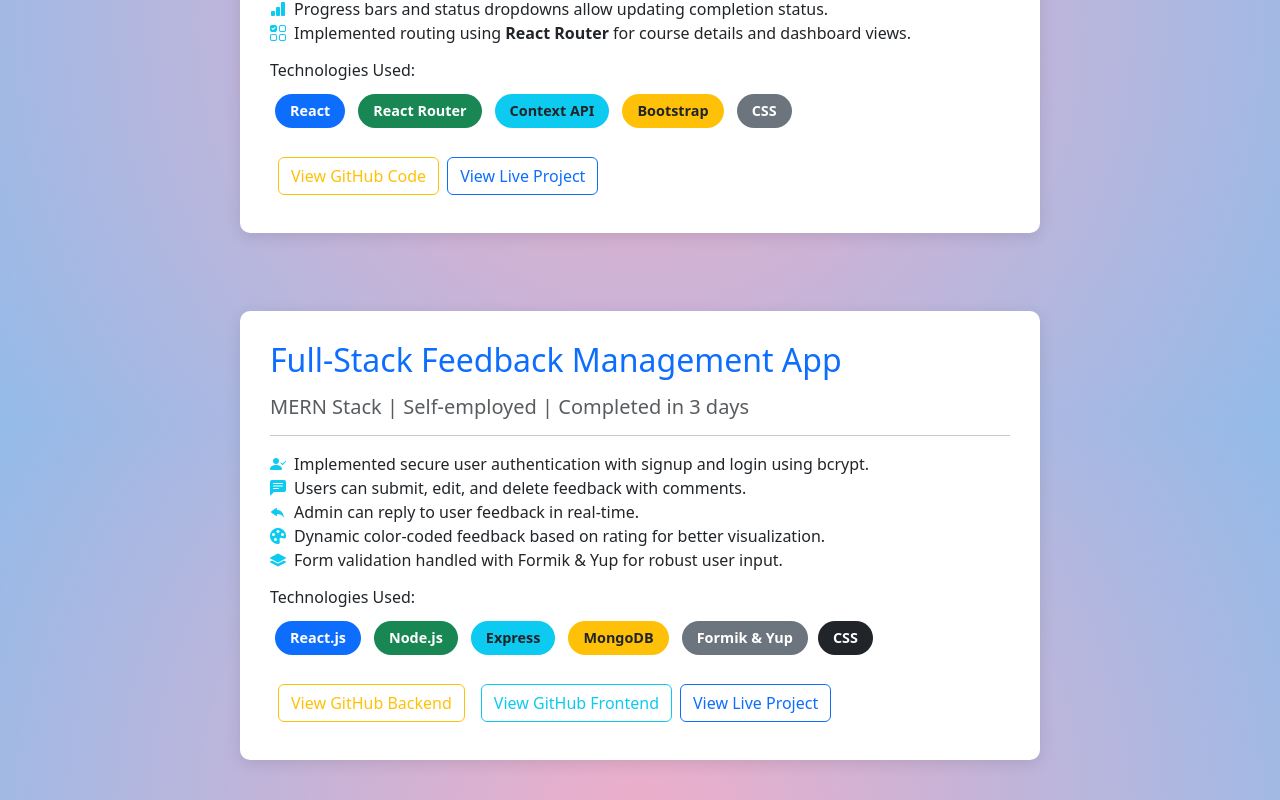
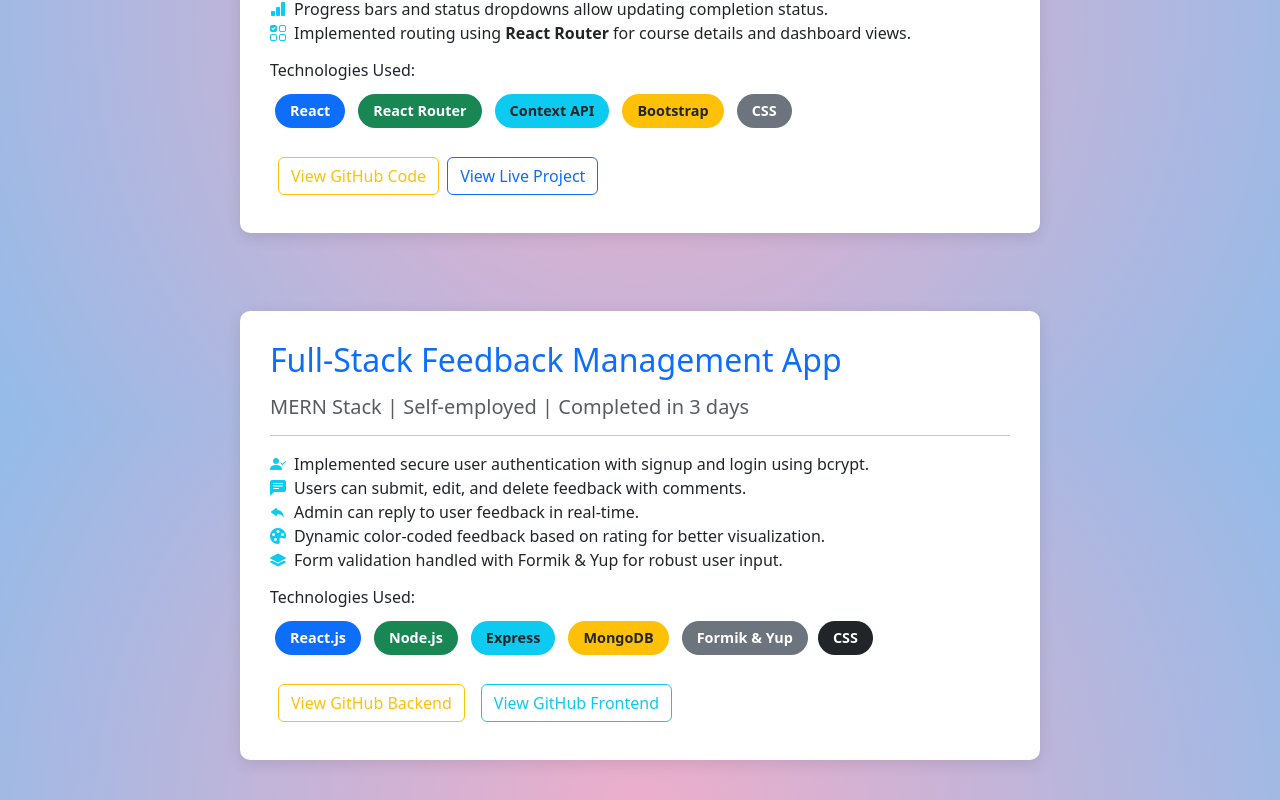
Before and after one commit to Ramyakrishnapitaka/Portfolio, a React (Vite) app: page /projectpage in a window 1280 px wide. Shown: the part 377-1177 px from the top of the page. Built offline with nearby package versions, Linux system fonts and the light colour scheme.

Commit message:
changes in resume.jsx and project.jsx

```diff
--- a/src/features/Project.jsx
+++ b/src/features/Project.jsx
@@ -117,14 +117,7 @@ function Projects() {
           >
             View GitHub Frontend
           </a>
-          <a
-            href="https://fullstackfeedbackapplication.onrender.com/"
-            target="_blank"
-            rel="noopener noreferrer"
-            className="btn btn-outline-primary"
-          >
-            View Live Project
-          </a>
+
         </div>
       </div>
 
--- a/src/features/Resume.jsx
+++ b/src/features/Resume.jsx
@@ -1,4 +1,4 @@
-import ramyaresume from "../pdf/ramya krishna pitaka resume77.pdf";
+import ramyaresume from "../pdf/Ramya_Krishna_Pitaka_MERN_Developer_Resume_Updated (5).pdf";
 function Resume() {
   return (
     <div className="container mt-5">
```
Also changed, not shown: 2 other files (tests, documents, lock files or other folders).
